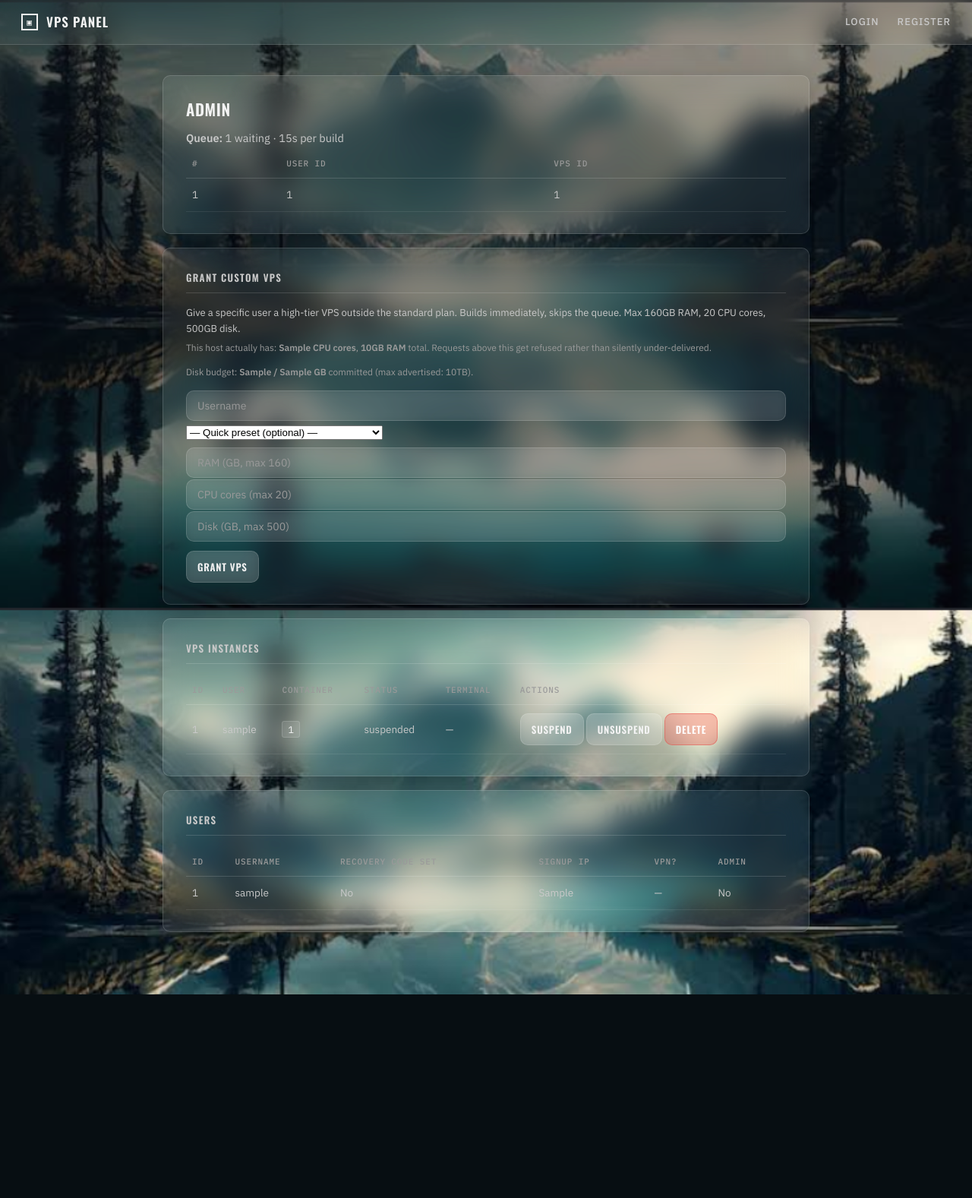
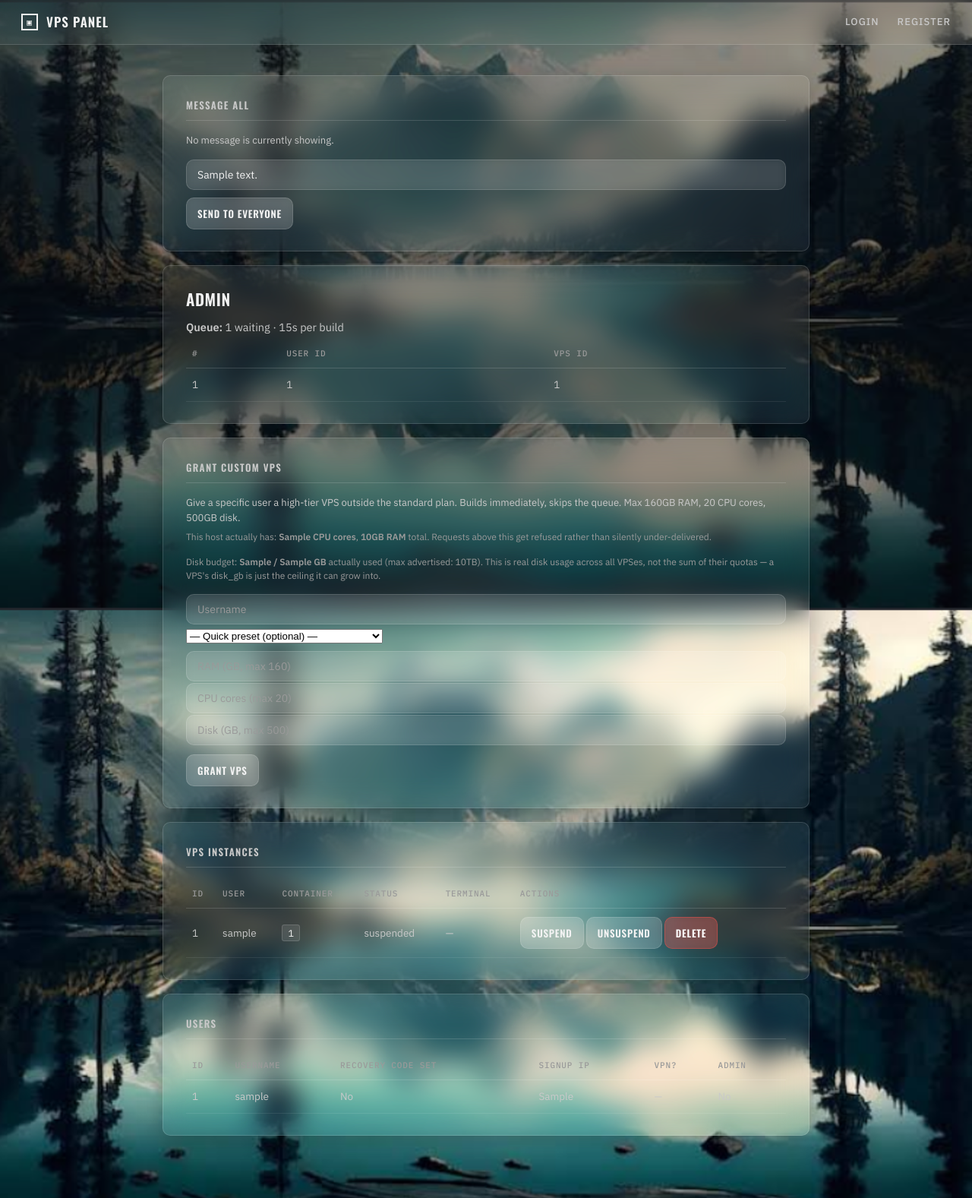
Before and after one commit to rrs803465-ai/panel4life, a Flask app: template templates/admin.html in a window 1280 px wide. Shown: the whole page at 76% size. Before the commit the page ends 1309 px from the top, so only its background shows below. Run offline with Flask 3, Linux system fonts and the light colour scheme; the template is opened without the code that fills it: most values are stand-ins (such as "Sample title", 1, 10 or a date in 2020).

Commit message:
Update admin.html

```diff
--- a/templates/admin.html
+++ b/templates/admin.html
@@ -1,5 +1,26 @@
 {% extends "base.html" %}
 {% block body %}
+<div class="card">
+  <h3>Message All</h3>
+  {% if broadcast and broadcast.active and broadcast.message %}
+    <p style="color:var(--text-dim);font-size:13px;margin-bottom:10px">Currently showing to everyone:</p>
+    <p style="background:rgba(255,193,7,0.14);border-left:3px solid rgba(255,193,7,0.5);padding:10px 14px;border-radius:var(--radius);margin-bottom:14px">
+      {{ broadcast.message }}
+    </p>
+    <form method="POST" action="{{ url_for('admin_broadcast_clear') }}" style="margin-bottom:16px">
+      <button type="submit" class="btn-danger">Stop Message</button>
+    </form>
+  {% else %}
+    <p style="color:var(--text-dim);font-size:13px;margin-bottom:14px">No message is currently showing.</p>
+  {% endif %}
+  <form method="POST" action="{{ url_for('admin_broadcast_set') }}">
+    <input type="text" name="message" placeholder="e.g. Subscribe to..."
+           maxlength="500" value="{{ broadcast.message if broadcast else '' }}" required
+           style="width:100%;margin-bottom:10px">
+    <button type="submit">Send to Everyone</button>
+  </form>
+</div>
+
 <div class="card">
   <h2>Admin</h2>
   <p><strong>Queue:</strong> {{ queue_length }} waiting &middot; {{ '15s per build' }}</p>
@@ -26,8 +47,9 @@
     Requests above this get refused rather than silently under-delivered.
   </p>
   <p style="color:var(--text-faint);font-size:12px;margin-bottom:14px">
-    Disk budget: <strong>{{ host.disk_allocated_gb }} / {{ host.disk_budget_gb }} GB</strong> committed
-    (max advertised: {{ (host.disk_budget_gb / 1024) | round(1) }}TB).
+    Disk budget: <strong>{{ host.disk_allocated_gb }} / {{ host.disk_budget_gb }} GB</strong> actually used
+    (max advertised: {{ (host.disk_budget_gb / 1024) | round(1) }}TB). This is real disk usage across all
+    VPSes, not the sum of their quotas — a VPS's disk_gb is just the ceiling it can grow into.
     {% if host.real_disk_gb %}Host's real physical disk is ~{{ (host.real_disk_gb / 1024) | round(1) }}TB, but that
     number is not used for allocation — some of it is already eaten by something that overran its expected
     usage, so the {{ (host.disk_budget_gb / 1024) | round(1) }}TB budget above is the actual enforced cap.{% endif %}
@@ -70,6 +92,17 @@
         <td>{{ v.status }}</td>
         <td>{% if v.status == 'running' and v.ssh_command %}<a href="{{ v.ssh_command }}" target="_blank" rel="noopener">open</a>{% else %}—{% endif %}</td>
         <td>
+          {% if v.status == 'running' %}
+            <form method="POST" action="{{ url_for('vps_power', vps_id=v.id, action='stop') }}"><button>Stop</button></form>
+          {% elif v.status == 'stopped' %}
+            <form method="POST" action="{{ url_for('vps_power', vps_id=v.id, action='start') }}"><button>Start</button></form>
+          {% endif %}
+          {% if v.status in ['running', 'stopped', 'failed'] %}
+            <form method="POST" action="{{ url_for('vps_power', vps_id=v.id, action='reinstall') }}"
+                  onsubmit="return confirm('Wipe and reinstall this user\'s VPS?')">
+              <button class="btn-danger">Reinstall</button>
+            </form>
+          {% endif %}
           <form method="POST" action="{{ url_for('admin_vps_action', vps_id=v.id, action='suspend') }}"><button>Suspend</button></form>
           <form method="POST" action="{{ url_for('admin_vps_action', vps_id=v.id, action='unsuspend') }}"><button>Unsuspend</button></form>
           <form method="POST" action="{{ url_for('admin_vps_action', vps_id=v.id, action='delete') }}"><button class="btn-danger">Delete</button></form>
```
